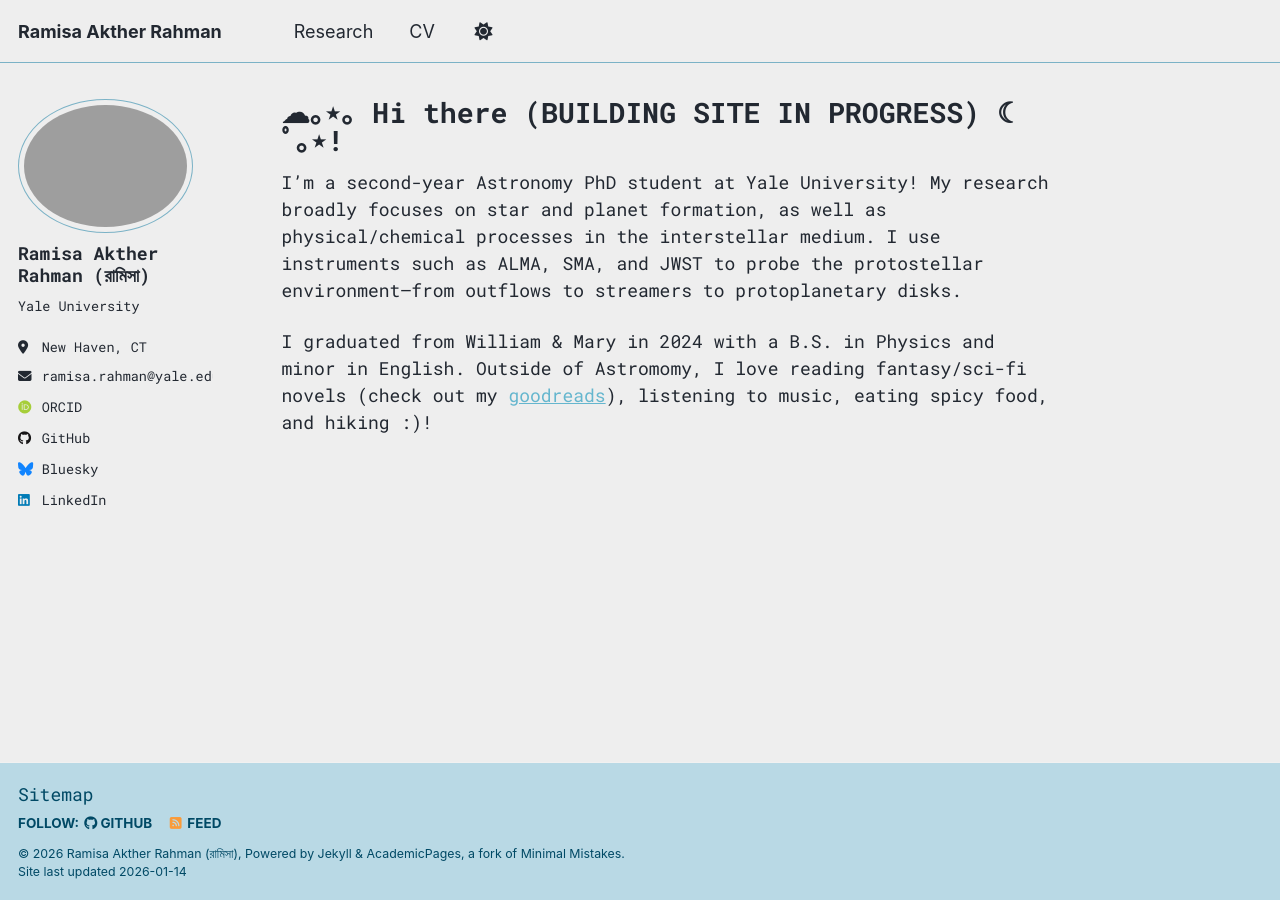
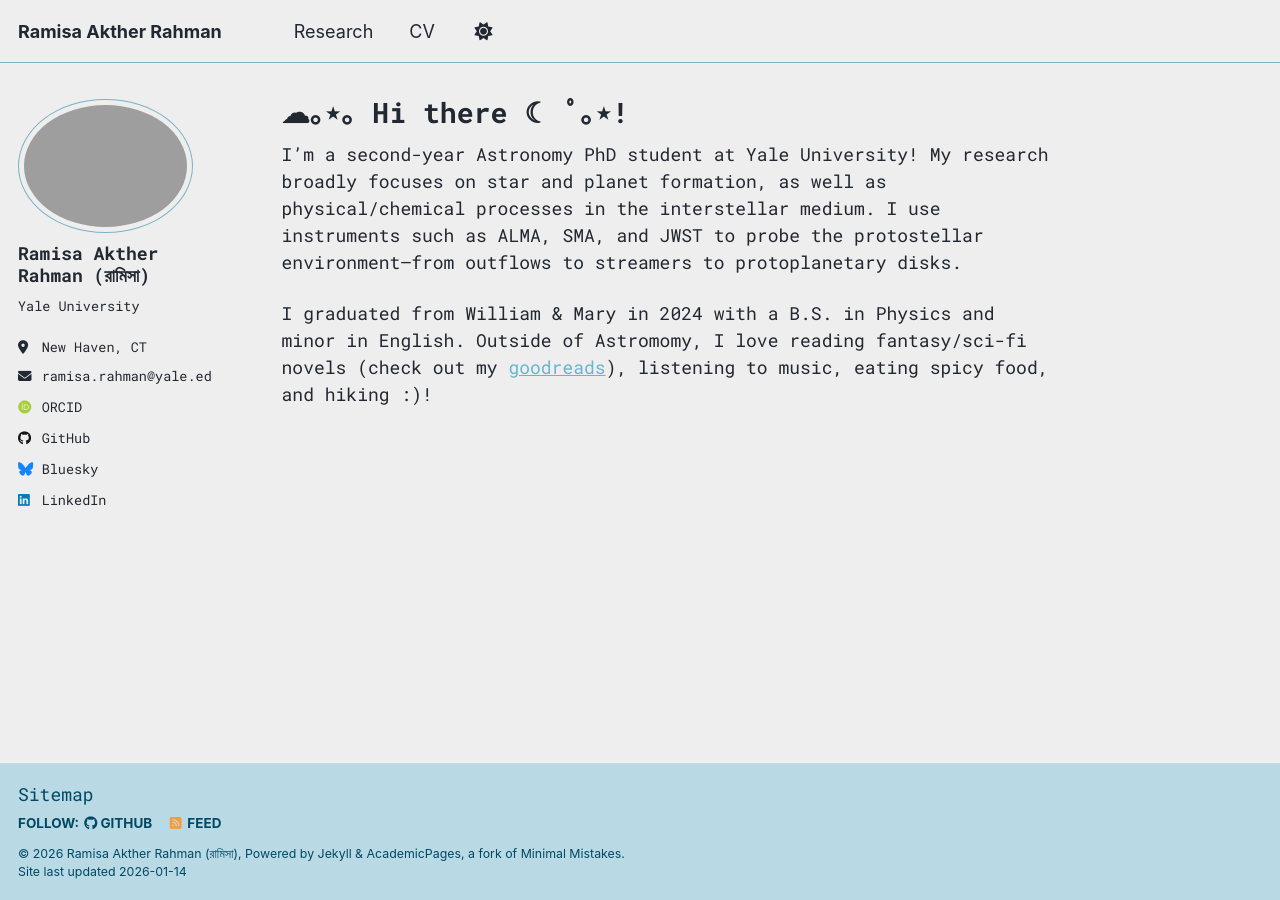
Before and after one commit to ramistarblob/ramistarblob.github.io, a Jekyll site: the page built from _pages/about.md, in a window 1280 px wide. Built offline with Jekyll 4.4.1, drawn with Linux system fonts in a browser that asks for light colours; some web fonts are replaced; a script that is not in the unit is left out.

Commit message:
Update about.md

```diff
--- a/_pages/about.md
+++ b/_pages/about.md
@@ -1,6 +1,6 @@
 ---
 permalink: /
-title: "☁︎｡⋆｡ Hi there (BUILDING SITE IN PROGRESS) ☾ ﾟ｡⋆!"
+title: "☁︎｡⋆｡ Hi there ☾ ﾟ｡⋆!"
 author_profile: true
 redirect_from:
   - /about/
```
